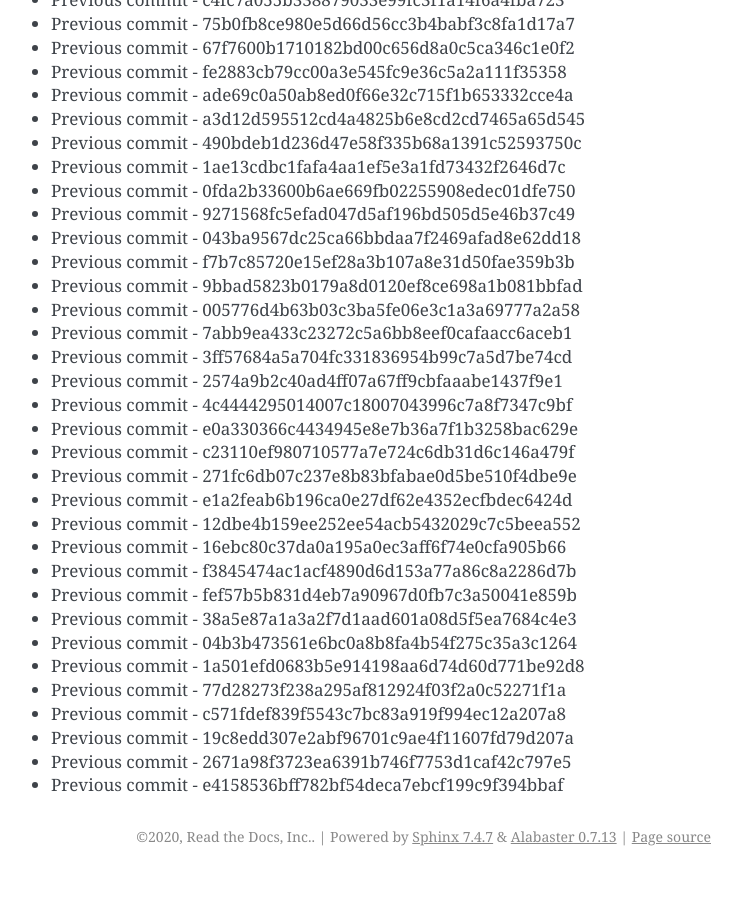
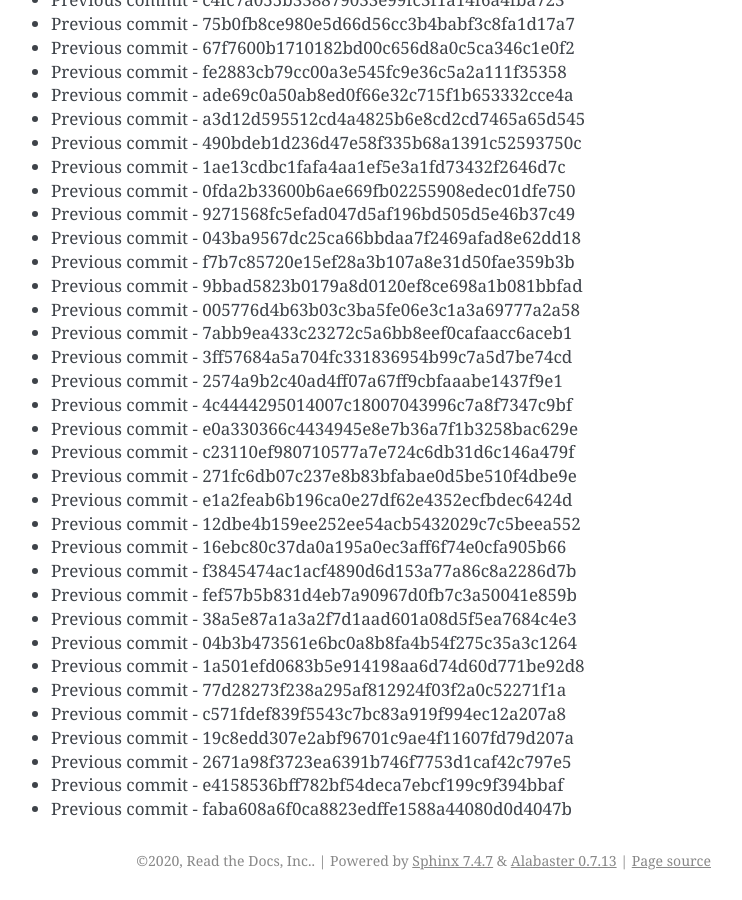
Before and after one commit to readthedocs/rtd-git-stresstest, a Sphinx documentation site: the page built from docs/updates.rst, in a window 1280 px wide and 900 px high, scrolled down 88799 px. Shown: the whole window, without its empty margins (399-1141 px from the left). Built offline with Sphinx 7.4.7, drawn with Linux system fonts in a browser that asks for light colours; before the commit the page ends 89675 px from its top, so only the background shows below that.

Commit message:
Generating commit from previous: faba608a6f0ca8823edffe1588a44080d0d4047b

```diff
--- a/docs/updates.rst
+++ b/docs/updates.rst
@@ -3763,3 +3763,4 @@ It can be tested for any performance characteristics.
 * Previous commit - 19c8edd307e2abf96701c9ae4f11607fd79d207a
 * Previous commit - 2671a98f3723ea6391b746f7753d1caf42c797e5
 * Previous commit - e4158536bff782bf54deca7ebcf199c9f394bbaf
+* Previous commit - faba608a6f0ca8823edffe1588a44080d0d4047b
```
